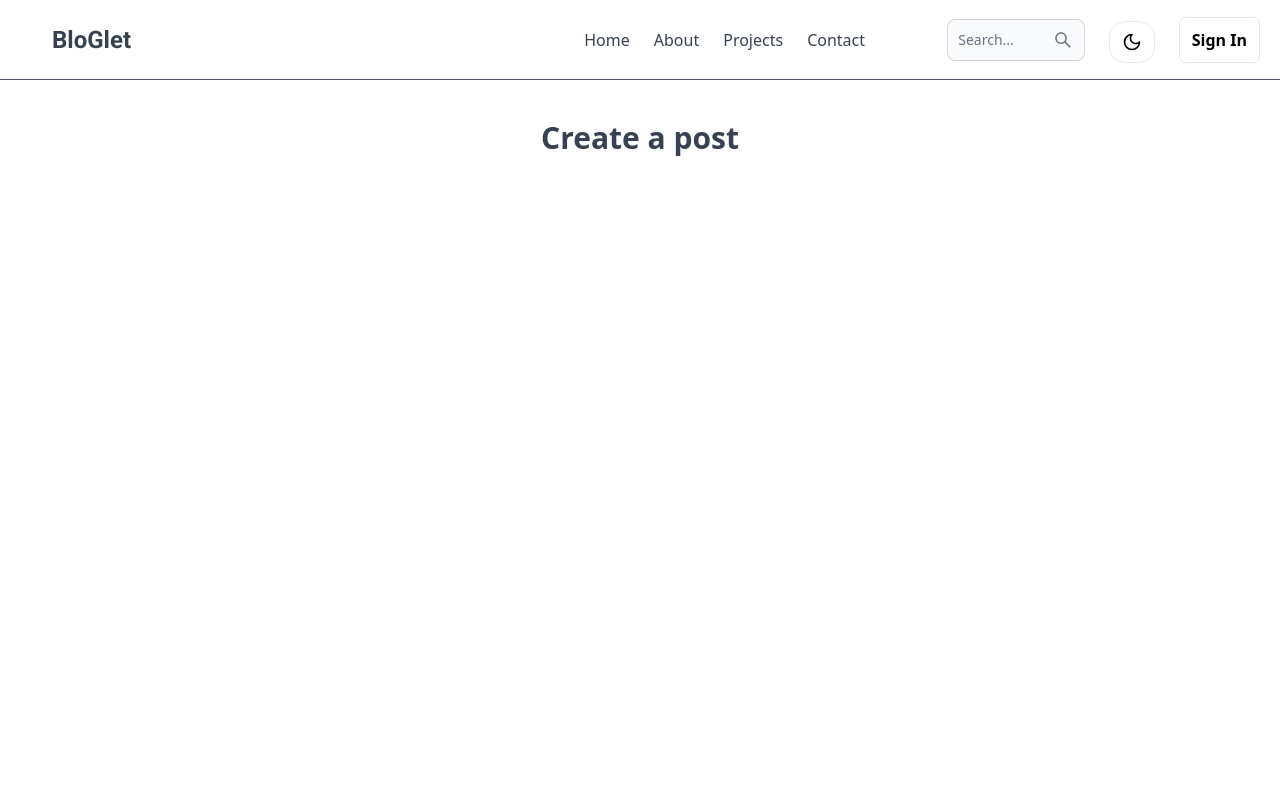
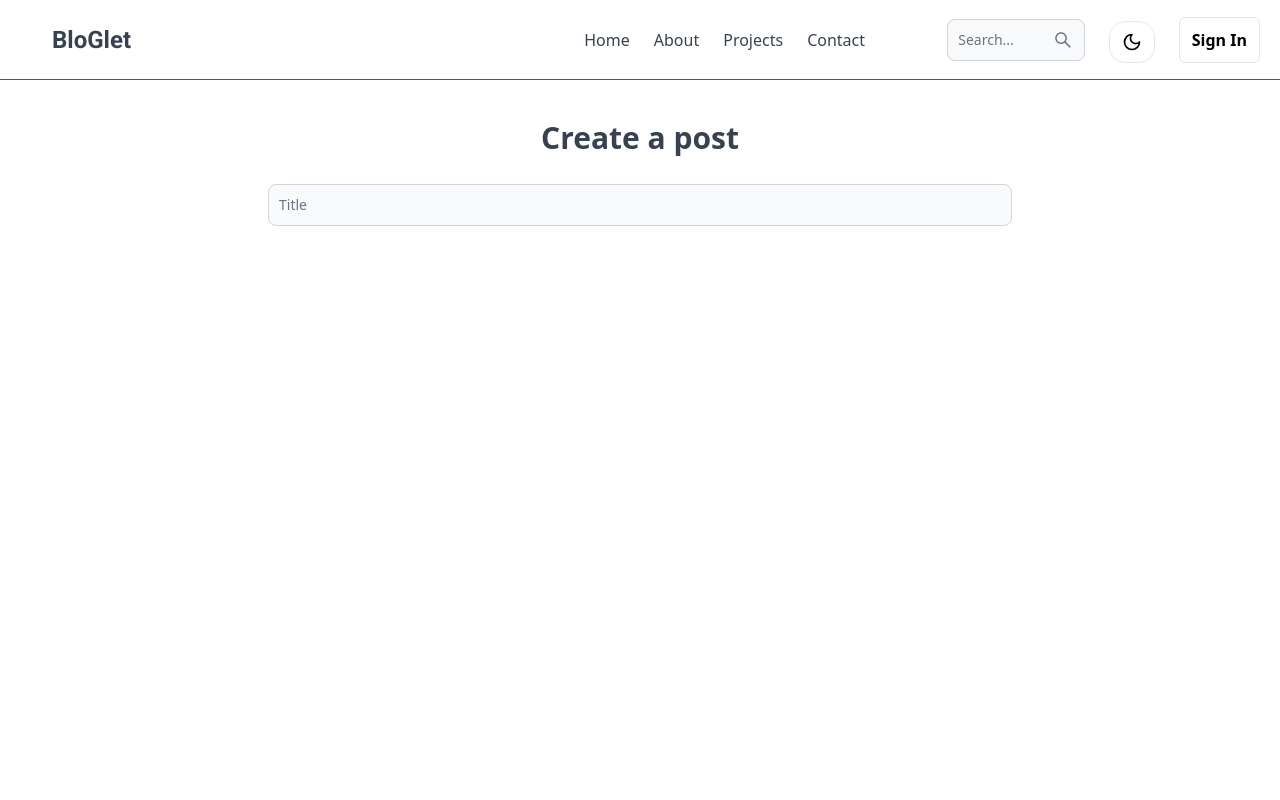
Before and after one commit to zakariaelrharbi/Bloglet, a React (Vite) app in the folder Client/Bloglet/: page /create-post in a window 1280 px wide. Shown: the top 800 px of the page. Built offline with nearby package versions, Linux system fonts and the light colour scheme; no server answers.

Commit message:
start adding form

```diff
--- a/Client/Bloglet/src/Pages/CreatePosts.jsx
+++ b/Client/Bloglet/src/Pages/CreatePosts.jsx
@@ -1,9 +1,18 @@
+import { TextInput } from 'flowbite-react'
 import React from 'react'
 
 const CreatePost = () => {
   return (
     <div className='p-3 max-w-3xl mx-auto min-h-screen'>
       <h1 className='text-3xl text-center my-7 font-semibold'>Create a post</h1>
+      <form className='flex flex-col gap-4'>
+        <div className='flex flex-col gap-4 sm:flex-row justify-between'>
+            <TextInput type='text' placeholder='Title' required id='title'
+            className='flex-1'>
+
+            </TextInput>
+        </div>
+      </form>
     </div>
   )
 }
```
